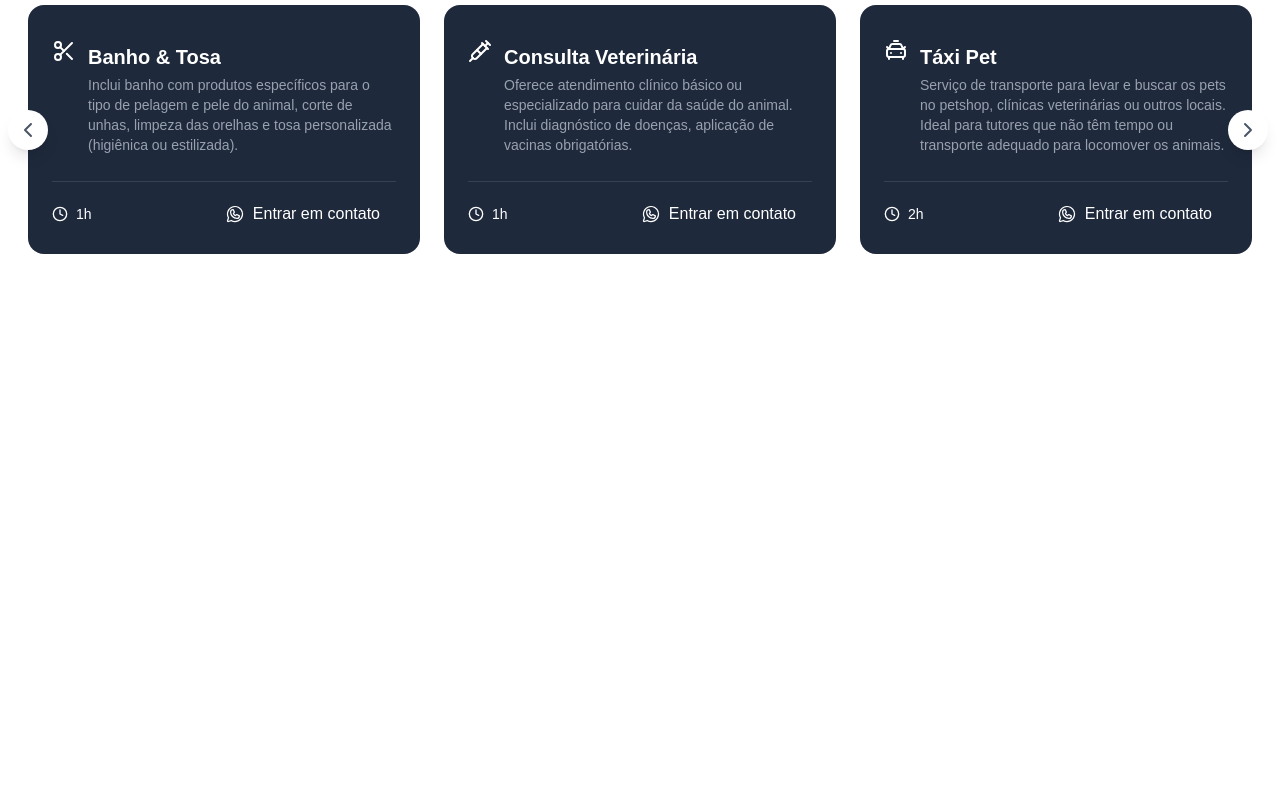
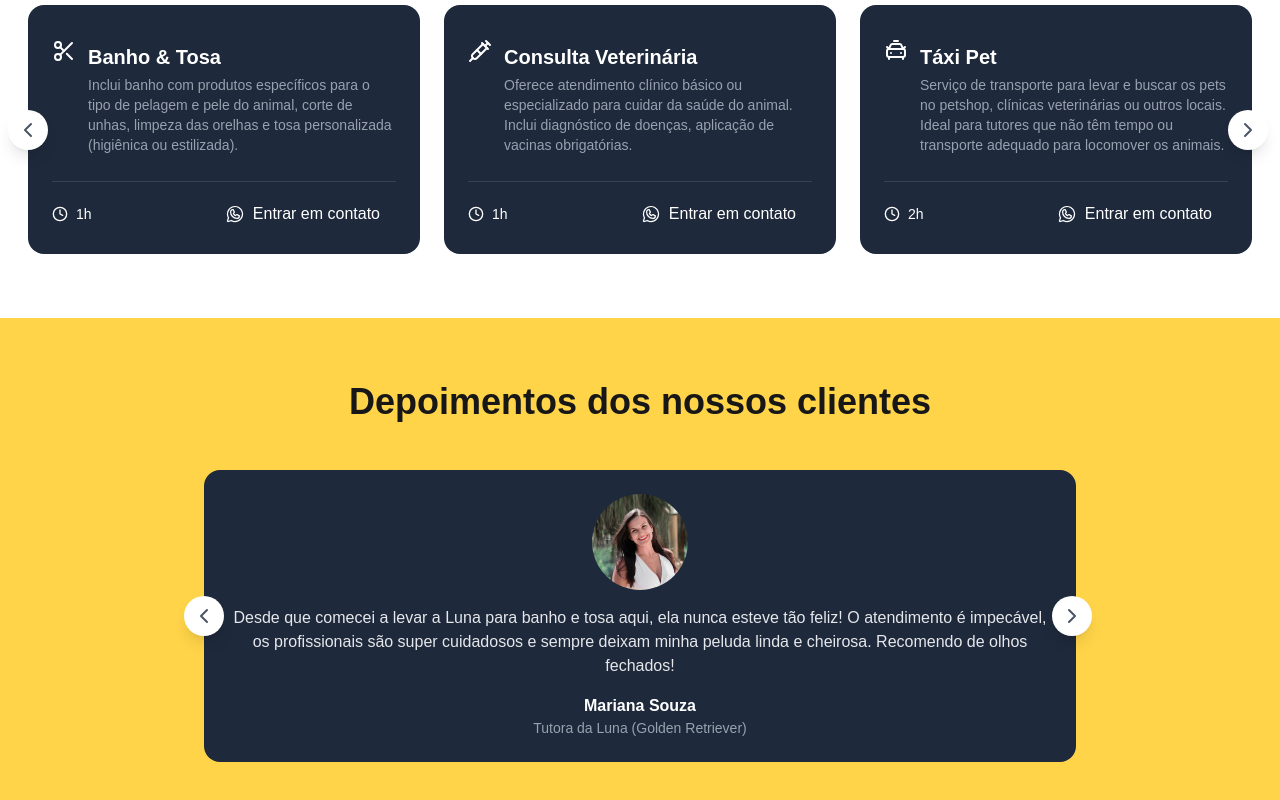
Before and after one commit to Jhow2017/petshop-dev, a Next.js app: page / in a window 1280 px wide. Shown: the part 1094-1894 px from the top of the page. Before the commit the page ends 1412 px from the top, so only its background shows below. Built offline with nearby package versions, Linux system fonts and the light colour scheme.

Commit message:
add TestimonialsSection in home

```diff
--- a/src/app/page.tsx
+++ b/src/app/page.tsx
@@ -3,6 +3,7 @@ import {
     HeroSection,
     AboutSection,
     ServicesSection,
+    TestimonialsSection,
 } from '@ds/components/sections';
 
 export default function Home() {
@@ -11,6 +12,7 @@ export default function Home() {
             <HeroSection />
             <AboutSection />
             <ServicesSection />
+            <TestimonialsSection />
         </div>
     );
 }
```
